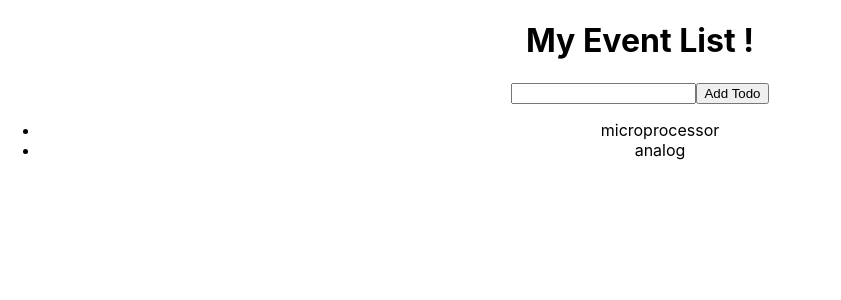
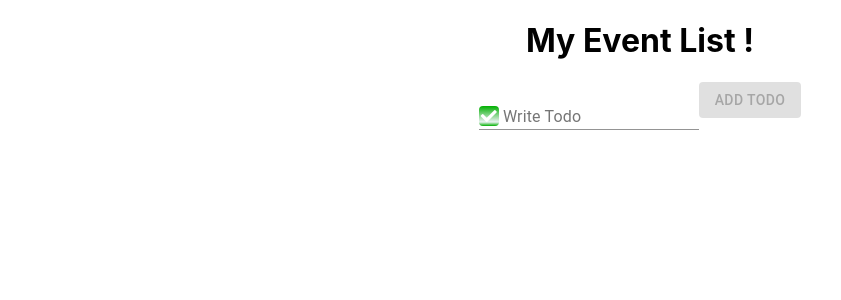
Before and after one commit to Shubhendra-Bahadur/myevent, a React (Create React App) app: page / in a window 1280 px wide. Shown: the top 300 px of the page, without its empty margins (0-841 px from the left). Built offline with nearby package versions, Linux system fonts and the light colour scheme.

Commit message:
input field added

```diff
--- a/package.json
+++ b/package.json
@@ -3,6 +3,7 @@
   "version": "0.1.0",
   "private": true,
   "dependencies": {
+    "@material-ui/core": "^4.11.0",
     "@testing-library/jest-dom": "^5.11.5",
     "@testing-library/react": "^11.1.0",
     "@testing-library/user-event": "^12.1.10",
--- a/public/index.html
+++ b/public/index.html
@@ -1,15 +1,14 @@
 <!DOCTYPE html>
 <html lang="en">
+
 <head>
   <meta charset="utf-8" />
   <link rel="icon" href="%PUBLIC_URL%/favicon.ico" />
   <meta name="viewport" content="width=device-width, initial-scale=1" />
   <meta name="theme-color" content="#000000" />
-    <meta
-      name="description"
-      content="Web site created using create-react-app"
-    />
+  <meta name="description" content="Web site created using create-react-app" />
   <link rel="apple-touch-icon" href="%PUBLIC_URL%/logo192.png" />
+
   <!--
       manifest.json provides metadata used when your web app is installed on a
       user's mobile device or desktop. See https://developers.google.com/web/fundamentals/web-app-manifest/
@@ -24,8 +23,13 @@
       work correctly both with client-side routing and a non-root public URL.
       Learn how to configure a non-root public URL by running `npm run build`.
     -->
+  <!-- font awsome -->
+  <link rel="stylesheet" href="https://cdnjs.cloudflare.com/ajax/libs/font-awesome/5.14.0/css/all.min.css"
+    integrity="sha512-1PKOgIY59xJ8Co8+NE6FZ+LOAZKjy+KY8iq0G4B3CyeY6wYHN3yt9PW0XpSriVlkMXe40PTKnXrLnZ9+fkDaog=="
+    crossorigin="anonymous" />
   <title>React App</title>
 </head>
+
 <body>
   <noscript>You need to enable JavaScript to run this app.</noscript>
   <div id="root"></div>
@@ -40,4 +44,5 @@
       To create a production bundle, use `npm run build` or `yarn build`.
     -->
 </body>
+
 </html>
--- a/src/App.css
+++ b/src/App.css
@@ -36,3 +36,18 @@
     transform: rotate(360deg);
   }
 }
+
+/* form{
+  display:flex;
+  flex-direction: row;
+  flex-wrap: wrap;
+  justify-content: center;
+} */
+
+.font-awsome-success
+{
+    background-image: linear-gradient(#00b000,#e9f1f0 80%,#00b000);
+    color:white;
+    padding: 2px!important;
+    border-radius: 4px;
+}
--- a/src/App.js
+++ b/src/App.js
@@ -1,9 +1,10 @@
 import React, { useState } from 'react'
 import './App.css';
+import { Button, FormControl, Input, InputLabel } from '@material-ui/core'
 
 function App() {
 
-  const [todos, setTodos] = useState(['microprocessor', 'analog']);
+  const [todos, setTodos] = useState([]);
   const [input, setInput] = useState('')
   // console.log(input);
 
@@ -15,9 +16,21 @@ function App() {
   return (
     <div className="App">
       <h1>My Event List !</h1>
+      {/* <form>
+        <input type="text" value={input} onChange={event => setInput(event.target.value)} />
+        <Button disabled={!input} type='submit' onClick={addtodo} variant="contained" color="primary">
+          Add Todo
+        </Button>
+        <button type='submit' onClick={addtodo}>Add Todo</button>
+      </form> */}
       <form>
-        <input type="text" value={input} onChange={event => setInput(event.target.value)} />
-        <button type='submit' onClick={addtodo}>Add Todo</button>
+        <FormControl onSubmit={addtodo}>
+          <InputLabel><i className="fas fa-check font-awsome-success"></i> Write Todo</InputLabel>
+          <Input type="text" value={input} onChange={event => setInput(event.target.value)}></Input>
+        </FormControl>
+        <Button disabled={!input} type='submit' onClick={addtodo} variant="contained" color="primary">
+          Add Todo
+      </Button>
       </form>
 
       <ul>
```
Also changed, not shown: 1 other file (tests, documents, lock files or other folders). Lines whose indentation alone changed are shown as unchanged.
